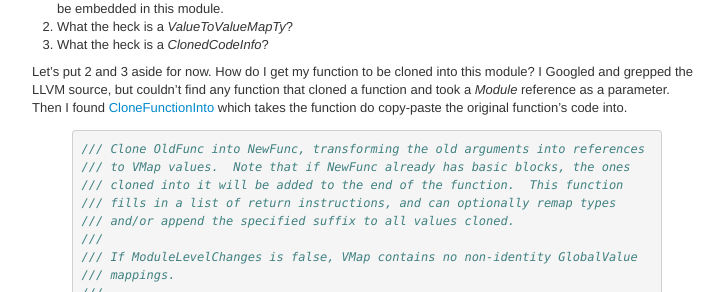
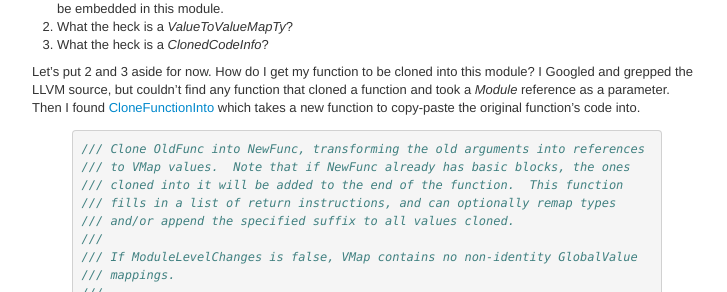
Before and after one commit to scottcarr/scottcarr.github.com, a Jekyll site: the page built from _posts/2016-1-24-my-week-in-llvm.md, in a window 1280 px wide and 900 px high, scrolled down 1231 px. Shown: the part 160-452 px from the top of the window, without its empty margins (23-750 px from the left). Built offline with Jekyll 4.4.1, drawn with Linux system fonts in a browser that asks for light colours; comment, search, counter and statistics services are not loaded.

Commit message:
add llvm week

```diff
--- a/_posts/2016-1-24-my-week-in-llvm.md
+++ b/_posts/2016-1-24-my-week-in-llvm.md
@@ -55,7 +55,7 @@ this module?  I Googled and grepped the LLVM source, but couldn't find any
 function that cloned a function and took a *Module* reference as a parameter.
 Then I found
 [CloneFunctionInto](http://llvm.org/docs/doxygen/html/Cloning_8h_source.html#l00142)
-which takes the function do copy-paste the original function's code into.
+which takes a new function to copy-paste the original function's code into.
 
 {% highlight cpp%}
 /// Clone OldFunc into NewFunc, transforming the old arguments into references
```
